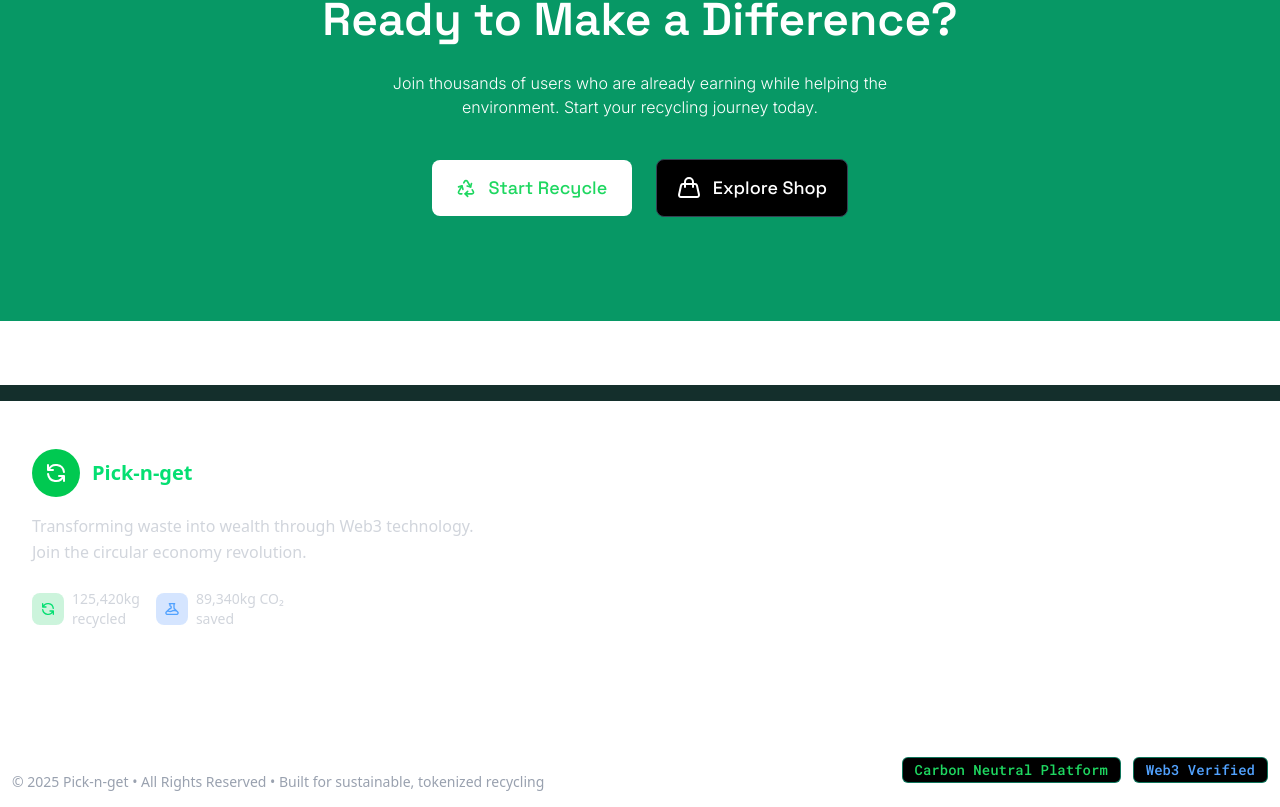
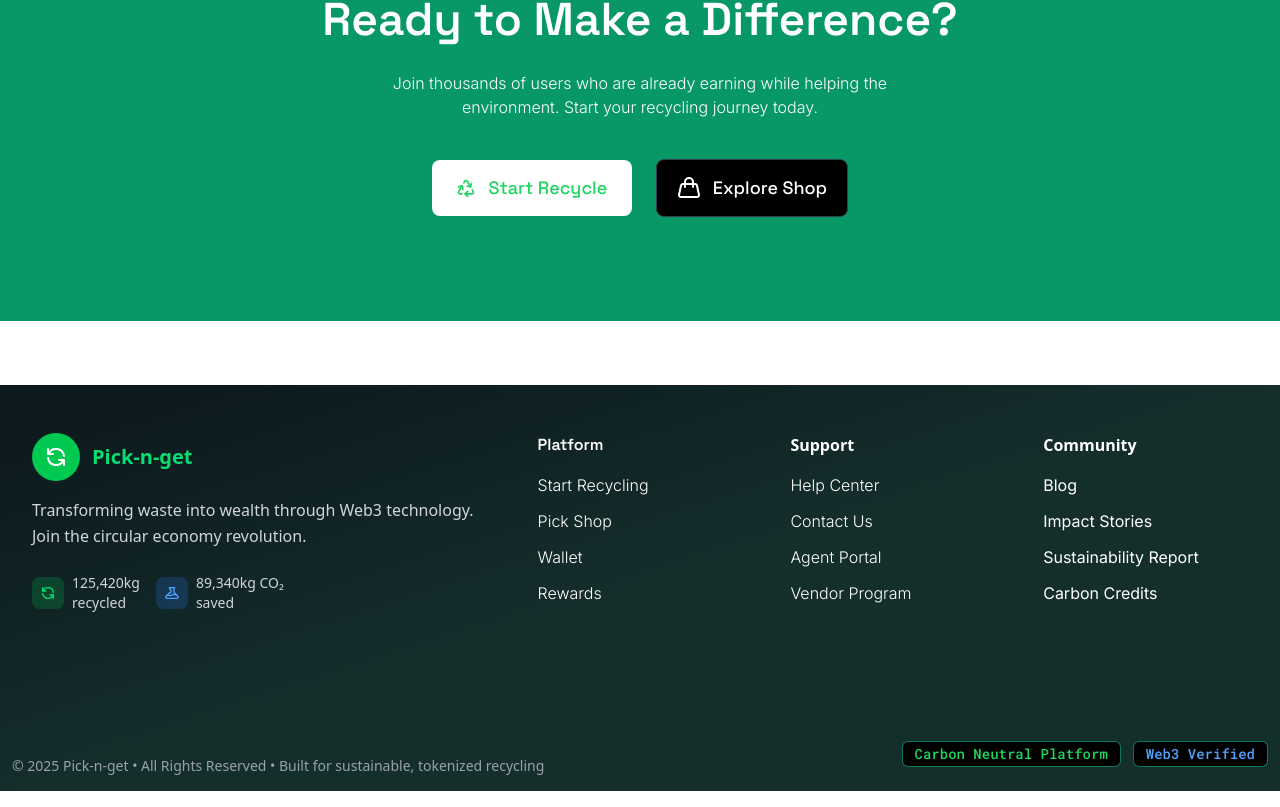
Before and after one commit to kemsguy7/pick-n-get-fe, a Next.js app: page / in a window 1280 px wide. Shown: the part 3301-4108 px from the top of the page. Built offline with nearby package versions, Linux system fonts and the light colour scheme.

Commit message:
edited background of footer

```diff
--- a/app/components/layout/Footer.tsx
+++ b/app/components/layout/Footer.tsx
@@ -30,10 +30,8 @@
   getYear();
 
   return (
-    <footer className="bg-footer-gradient text-white">
-      <div className="h-4 bg-[#142f2c]">
+    <footer className="footer-gradient text-white">
 
-      </div>
       <div className="max-w-7xl mx-auto px-4 sm:px-6 lg:px-8 py-12">
         {/* Main Footer Content */}
         <div className="grid grid-cols-1 lg:grid-cols-5 gap-8 lg:gap-12">
--- a/app/globals.css
+++ b/app/globals.css
@@ -68,7 +68,10 @@
   }
 
   .footer-gradient {
-    background: linear-gradient(162.26deg, var(--footer-bg-start) 10.67%, var(--footer-bg-end) 50.23%);
+    /* background: linear-gradient(162.26deg, var(--footer-bg-start) 10.67%, var(--footer-bg-end) 50.23%); */
+
+    background: linear-gradient(162.26deg, #0D1B1E 10.67%, #142E2C 50.23%);
+
   }
 
   /* Sidebar specific styles */
```
